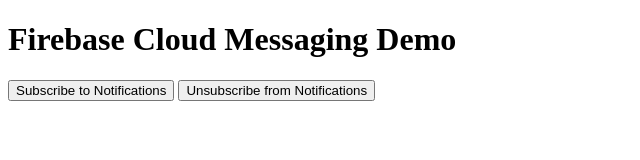
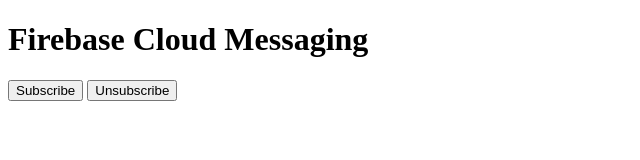
Before and after one commit to Testfcm/Push, a plain HTML site: page index.html in a window 1280 px wide. Shown: the whole page, without its empty margins (0-640 px from the left). Drawn offline with Linux system fonts and the light colour scheme; no server answers.

Commit message:
Update index.html

```diff
--- a/index.html
+++ b/index.html
@@ -4,13 +4,17 @@
   <meta charset="UTF-8">
   <meta name="viewport" content="width=device-width, initial-scale=1.0">
   <title>FCM Push Notifications</title>
+
+  <!-- Firebase SDKs -->
   <script src="https://www.gstatic.com/firebasejs/11.0.2/firebase-app.js"></script>
   <script src="https://www.gstatic.com/firebasejs/11.0.2/firebase-messaging.js"></script>
+
+  <!-- Custom JS -->
   <script defer src="main.js"></script>
 </head>
 <body>
-  <h1>Firebase Cloud Messaging Demo</h1>
-  <button id="subscribe">Subscribe to Notifications</button>
-  <button id="unsubscribe">Unsubscribe from Notifications</button>
+  <h1>Firebase Cloud Messaging</h1>
+  <button id="subscribe">Subscribe</button>
+  <button id="unsubscribe">Unsubscribe</button>
 </body>
 </html>
```
